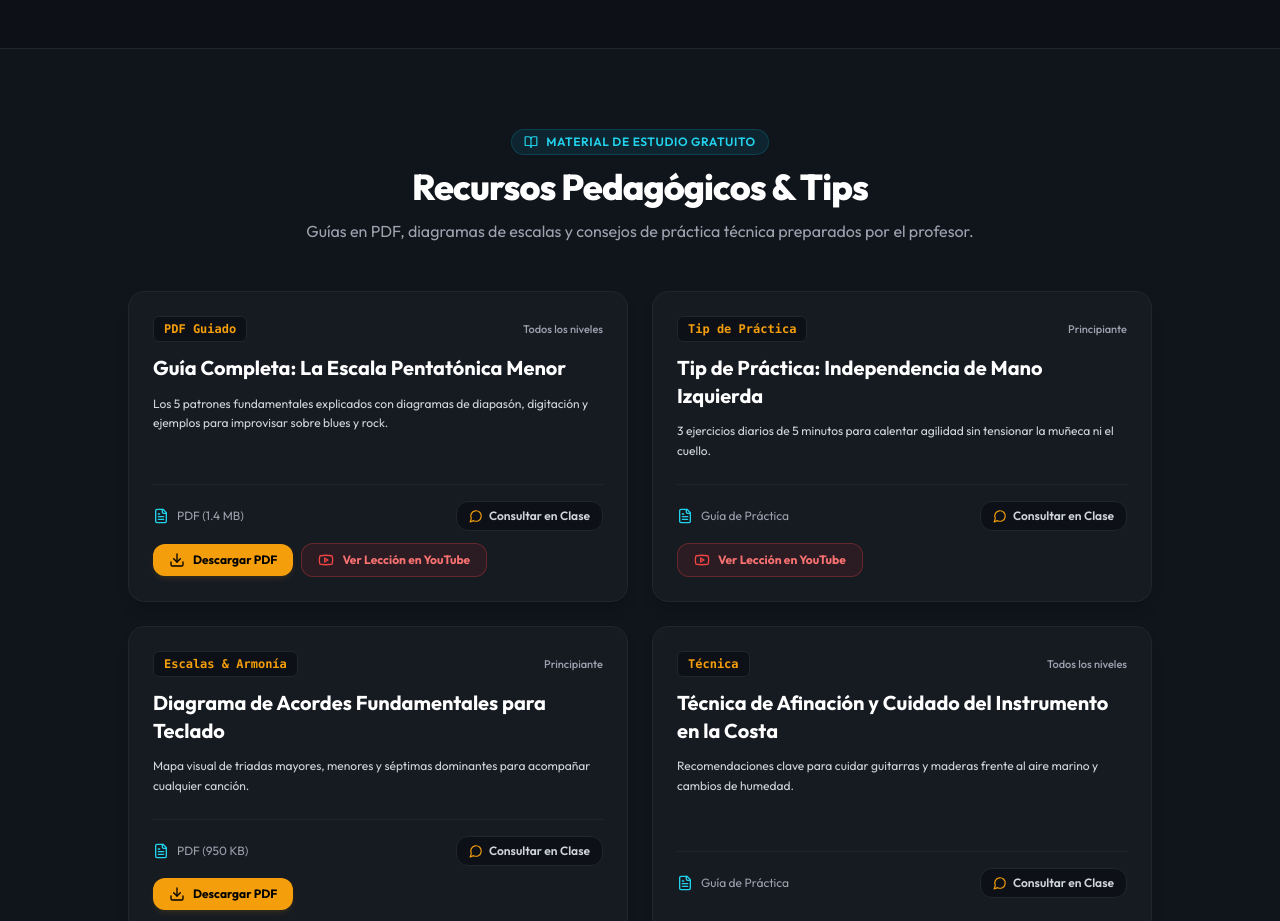
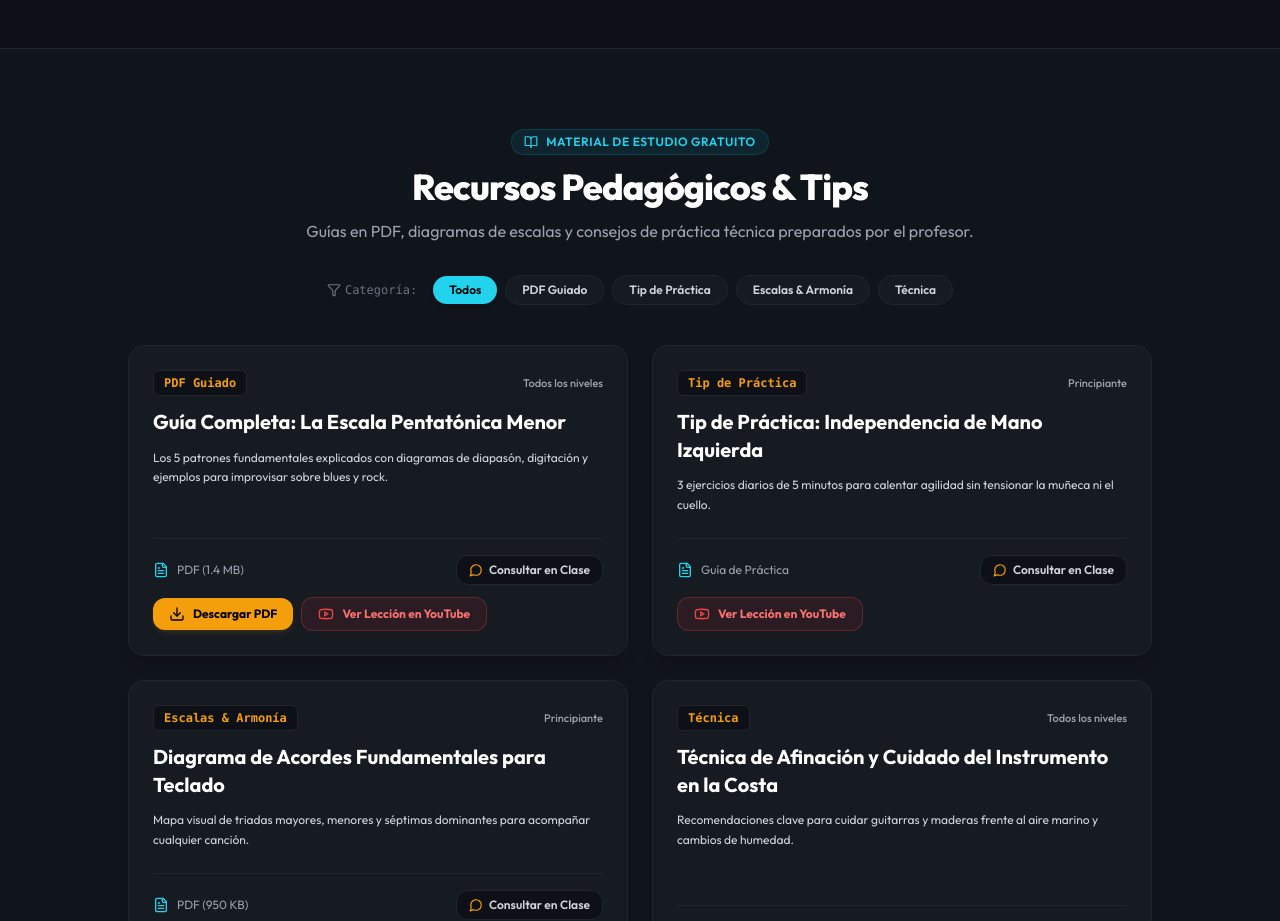
Before and after one commit to hectorgarro-code/la-radiolina, a React (Vite) app: page / in a window 1280 px wide. Shown: the part 2320-3241 px from the top of the page. Built offline with nearby package versions, Linux system fonts and the light colour scheme.

Commit message:
Agregar sistema de paginacion y filtro por categoria en Recursos Pedagogicos

```diff
--- a/src/components/RecursosSection.tsx
+++ b/src/components/RecursosSection.tsx
@@ -1,10 +1,28 @@
 import React, { useState } from 'react';
 import { useAppContext } from '../context/AppContext';
-import { Download, FileText, BookOpen, CheckCircle, Sparkles, Youtube, MessageCircle } from 'lucide-react';
+import { Download, FileText, BookOpen, CheckCircle, Sparkles, Youtube, MessageCircle, ChevronLeft, ChevronRight, Filter } from 'lucide-react';
 
 export const RecursosSection: React.FC = () => {
   const { recursos } = useAppContext();
   const [downloadedId, setDownloadedId] = useState<string | null>(null);
+  const [selectedCategory, setSelectedCategory] = useState<string>('Todos');
+  const [currentPage, setCurrentPage] = useState<number>(1);
+
+  const ITEMS_PER_PAGE = 4;
+  const categoriesList = ['Todos', 'PDF Guiado', 'Tip de Práctica', 'Escalas & Armonía', 'Técnica'];
+
+  const filteredRecursos = recursos.filter(rec => {
+    if (selectedCategory === 'Todos') return true;
+    return rec.categoria === selectedCategory;
+  });
+
+  const totalPages = Math.ceil(filteredRecursos.length / ITEMS_PER_PAGE) || 1;
+  const currentRecursos = filteredRecursos.slice((currentPage - 1) * ITEMS_PER_PAGE, currentPage * ITEMS_PER_PAGE);
+
+  const handleCategoryChange = (cat: string) => {
+    setSelectedCategory(cat);
+    setCurrentPage(1);
+  };
 
   const handleDownloadPdf = (id: string, titulo: string) => {
     setDownloadedId(id);
@@ -26,7 +44,7 @@ export const RecursosSection: React.FC = () => {
       <div className="max-w-7xl mx-auto px-4 sm:px-6 lg:px-8">
 
         {/* Header */}
-        <div className="text-center max-w-3xl mx-auto mb-12">
+        <div className="text-center max-w-3xl mx-auto mb-8">
           <div className="inline-flex items-center gap-2 px-3 py-1 rounded-full bg-cyan-500/10 border border-cyan-500/20 text-cyan-400 text-xs font-semibold uppercase tracking-wider mb-3">
             <BookOpen className="w-3.5 h-3.5" />
             Material de Estudio Gratuito
@@ -39,9 +57,29 @@ export const RecursosSection: React.FC = () => {
           </p>
         </div>
 
+        {/* Category Filters */}
+        <div className="flex flex-wrap items-center justify-center gap-2 mb-10">
+          <span className="text-xs text-gray-500 flex items-center gap-1 mr-2 font-mono">
+            <Filter className="w-3.5 h-3.5" /> Categoría:
+          </span>
+          {categoriesList.map(cat => (
+            <button
+              key={cat}
+              onClick={() => handleCategoryChange(cat)}
+              className={`px-4 py-1.5 rounded-full text-xs font-semibold transition-all ${
+                selectedCategory === cat
+                  ? 'bg-cyan-400 text-black shadow-md font-bold'
+                  : 'bg-[#161b22] text-gray-300 border border-[#21262d] hover:border-gray-600'
+              }`}
+            >
+              {cat}
+            </button>
+          ))}
+        </div>
+
         {/* Resources Grid */}
         <div className="grid md:grid-cols-2 gap-6 max-w-5xl mx-auto">
-          {recursos.map((rec) => {
+          {currentRecursos.map((rec) => {
             const isDownloaded = downloadedId === rec.id;
             return (
               <div
@@ -135,6 +173,49 @@ export const RecursosSection: React.FC = () => {
           })}
         </div>
 
+        {/* Pagination Bar */}
+        {totalPages > 1 && (
+          <div className="mt-10 flex flex-col sm:flex-row items-center justify-between gap-4 max-w-5xl mx-auto bg-[#161b22] border border-[#21262d] px-6 py-4 rounded-2xl">
+            <span className="text-xs text-gray-400 font-mono">
+              Página {currentPage} de {totalPages} ({filteredRecursos.length} recursos totales)
+            </span>
+
+            <div className="flex items-center gap-2">
+              <button
+                onClick={() => setCurrentPage(prev => Math.max(prev - 1, 1))}
+                disabled={currentPage === 1}
+                className="p-2 rounded-xl bg-[#0d1117] border border-[#21262d] text-gray-300 hover:text-white disabled:opacity-40 disabled:cursor-not-allowed transition-colors"
+                title="Página anterior"
+              >
+                <ChevronLeft className="w-4 h-4" />
+              </button>
+
+              {Array.from({ length: totalPages }, (_, i) => i + 1).map(p => (
+                <button
+                  key={p}
+                  onClick={() => setCurrentPage(p)}
+                  className={`w-8 h-8 rounded-xl text-xs font-bold transition-all ${
+                    currentPage === p
+                      ? 'bg-cyan-400 text-black shadow-md'
+                      : 'bg-[#0d1117] text-gray-300 border border-[#21262d] hover:border-gray-600'
+                  }`}
+                >
+                  {p}
+                </button>
+              ))}
+
+              <button
+                onClick={() => setCurrentPage(prev => Math.min(prev + 1, totalPages))}
+                disabled={currentPage === totalPages}
+                className="p-2 rounded-xl bg-[#0d1117] border border-[#21262d] text-gray-300 hover:text-white disabled:opacity-40 disabled:cursor-not-allowed transition-colors"
+                title="Página siguiente"
+              >
+                <ChevronRight className="w-4 h-4" />
+              </button>
+            </div>
+          </div>
+        )}
+
         {/* Tip Banner */}
         <div className="mt-12 max-w-3xl mx-auto bg-gradient-to-r from-amber-950/30 via-[#161b22] to-amber-950/30 border border-[#f59e0b]/30 rounded-2xl p-6 flex items-center gap-4">
           <Sparkles className="w-8 h-8 text-[#f59e0b] shrink-0" />
```
